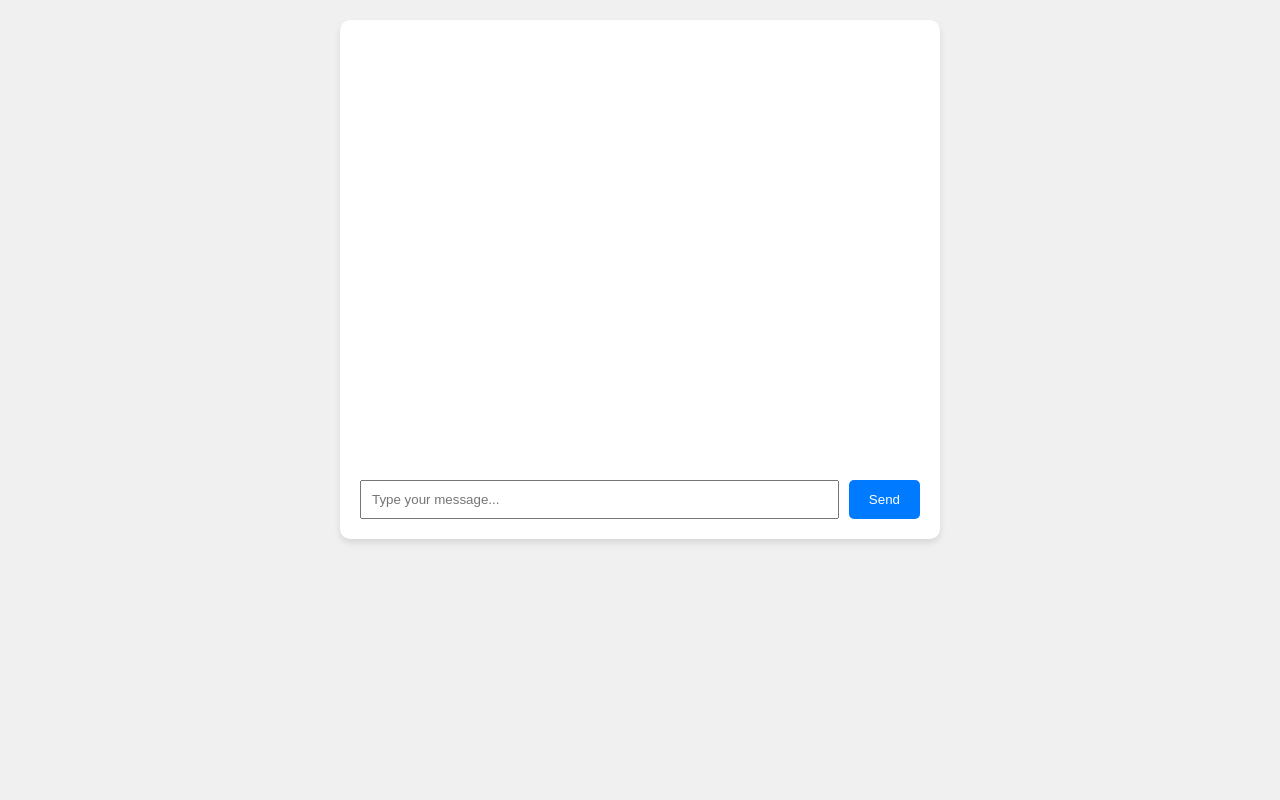
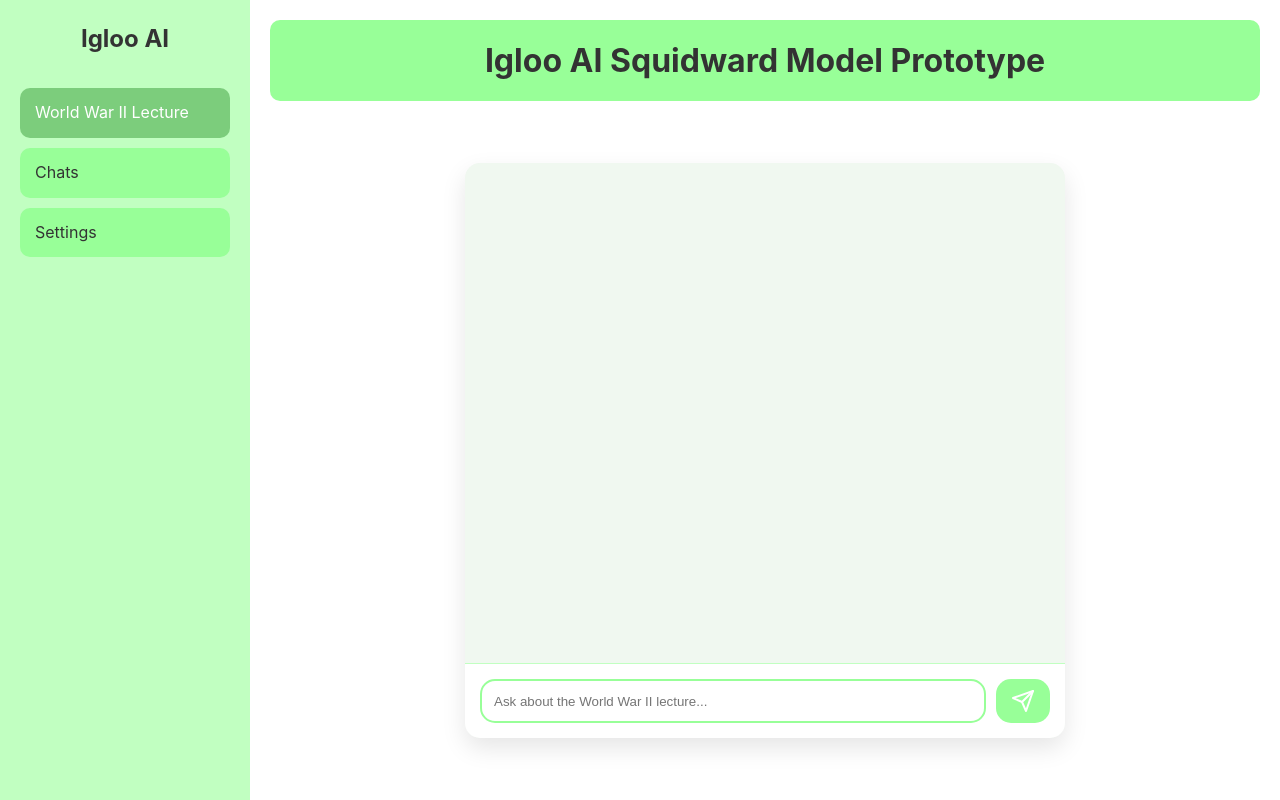
Before and after one commit to Raider1421/ai-chat-prototype, a website: page index.html in a window 1280 px wide. Drawn offline with Linux system fonts and the light colour scheme.

Commit message:
updated visually

```diff
--- a/index.html
+++ b/index.html
@@ -2,18 +2,45 @@
 <html lang="en">
 <head>
     <meta charset="UTF-8">
-    <title>AI Chat Prototype</title>
+    <title>Igloo AI Squidward Model Prototype</title>
     <link rel="stylesheet" href="styles.css">
+    <meta name="viewport" content="width=device-width, initial-scale=1.0">
 </head>
 <body>
-    <div class="container">
-        <div id="chat-container">
-            <div id="chat-messages"></div>
+    <div class="app-container">
+        <div class="sidebar">
+            <div class="logo">
+                <h2>Igloo AI</h2>
+            </div>
+            <nav class="sidebar-menu">
+                <ul>
+                    <li class="active">World War II Lecture</li>
+                    <li>Chats</li>
+                    <li>Settings</li>
+                </ul>
+            </nav>
         </div>
-        <div class="input-area">
-            <input type="text" id="user-input" placeholder="Type your message...">
-            <button id="send-btn">Send</button>
-        </div>
+        <main class="main-content">
+            <header class="app-header">
+                <h1>Igloo AI Squidward Model Prototype</h1>
+            </header>
+            <div class="chat-wrapper">
+                <div class="container">
+                    <div id="chat-container">
+                        <div id="chat-messages"></div>
+                    </div>
+                    <div class="input-area">
+                        <input type="text" id="user-input" placeholder="Ask about the World War II lecture...">
+                        <button id="send-btn">
+                            <svg xmlns="http://www.w3.org/2000/svg" width="24" height="24" viewBox="0 0 24 24" fill="none" stroke="currentColor" stroke-width="2" stroke-linecap="round" stroke-linejoin="round">
+                                <line x1="22" y1="2" x2="11" y2="13"></line>
+                                <polygon points="22 2 15 22 11 13 2 9 22 2"></polygon>
+                            </svg>
+                        </button>
+                    </div>
+                </div>
+            </div>
+        </main>
     </div>
     <script src="script.js"></script>
 </body>
--- a/styles.css
+++ b/styles.css
@@ -1,19 +1,99 @@
+:root {
+    --mint-green: #98ff98;
+    --mint-green-light: #c1ffc1;
+    --mint-green-dark: #7ccd7c;
+    --text-color: #333;
+    --background-color: #f0f8f0;
+}
+
+* {
+    margin: 0;
+    padding: 0;
+    box-sizing: border-box;
+}
+
 body {
-    font-family: Arial, sans-serif;
-    max-width: 600px;
+    font-family: 'Inter', -apple-system, BlinkMacSystemFont, 'Segoe UI', Roboto, Oxygen, Ubuntu, Cantarell, 'Open Sans', 'Helvetica Neue', sans-serif;
+    background-color: var(--background-color);
+    color: var(--text-color);
+    line-height: 1.6;
+}
+
+.app-container {
+    display: flex;
+    height: 100vh;
+    max-width: 1400px;
     margin: 0 auto;
+}
+
+.sidebar {
+    width: 250px;
+    background-color: var(--mint-green-light);
     padding: 20px;
-    background-color: #f0f0f0;
+    display: flex;
+    flex-direction: column;
+}
+
+.logo h2 {
+    color: var(--text-color);
+    margin-bottom: 30px;
+    text-align: center;
+    font-weight: 700;
+}
+
+.sidebar-menu ul {
+    list-style: none;
+}
+
+.sidebar-menu li {
+    padding: 12px 15px;
+    margin-bottom: 10px;
+    background-color: var(--mint-green);
+    border-radius: 10px;
+    cursor: pointer;
+    transition: background-color 0.3s ease;
+}
+
+.sidebar-menu li.active,
+.sidebar-menu li:hover {
+    background-color: var(--mint-green-dark);
+    color: white;
+}
+
+.main-content {
+    flex-grow: 1;
+    display: flex;
+    flex-direction: column;
+    padding: 20px;
+    background-color: white;
+}
+
+.app-header {
+    background-color: var(--mint-green);
+    padding: 15px;
+    text-align: center;
+    border-radius: 10px;
+    margin-bottom: 20px;
+}
+
+.chat-wrapper {
+    flex-grow: 1;
+    display: flex;
+    justify-content: center;
+    align-items: center;
 }
 
 .container {
-    background-color: white;
-    border-radius: 10px;
-    box-shadow: 0 4px 6px rgba(0,0,0,0.1);
+    width: 100%;
+    max-width: 600px;
+    background-color: var(--background-color);
+    border-radius: 15px;
+    box-shadow: 0 10px 25px rgba(0,0,0,0.1);
+    overflow: hidden;
 }
 
 #chat-container {
-    height: 400px;
+    height: 500px;
     overflow-y: auto;
     padding: 20px;
 }
@@ -24,36 +104,92 @@
 }
 
 .message {
-    margin-bottom: 10px;
-    padding: 10px;
-    border-radius: 5px;
+    max-width: 80%;
+    margin-bottom: 15px;
+    padding: 12px 15px;
+    border-radius: 15px;
+    line-height: 1.4;
 }
 
 .user-message {
-    background-color: #e6f2ff;
+    background-color: var(--mint-green);
     align-self: flex-end;
+    border-bottom-right-radius: 5px;
 }
 
 .ai-message {
-    background-color: #f0f0f0;
+    background-color: #e6f3e6;
     align-self: flex-start;
+    border-bottom-left-radius: 5px;
 }
 
 .input-area {
     display: flex;
-    padding: 20px;
+    padding: 15px;
+    background-color: white;
+    border-top: 1px solid var(--mint-green-light);
 }
 
 #user-input {
     flex-grow: 1;
-    padding: 10px;
+    padding: 12px;
     margin-right: 10px;
+    border: 2px solid var(--mint-green);
+    border-radius: 15px;
+    outline: none;
+    transition: border-color 0.3s ease;
+}
+
+#user-input:focus {
+    border-color: var(--mint-green-dark);
 }
 
 #send-btn {
-    padding: 10px 20px;
-    background-color: #007bff;
+    display: flex;
+    justify-content: center;
+    align-items: center;
+    padding: 10px 15px;
+    background-color: var(--mint-green);
     color: white;
     border: none;
-    border-radius: 5px;
+    border-radius: 15px;
+    cursor: pointer;
+    transition: background-color 0.3s ease;
 }
+
+#send-btn:hover {
+    background-color: var(--mint-green-dark);
+}
+
+#send-btn svg {
+    stroke: white;
+}
+
+@media (max-width: 768px) {
+    .app-container {
+        flex-direction: column;
+    }
+
+    .sidebar {
+        width: 100%;
+        flex-direction: row;
+        align-items: center;
+    }
+
+    .sidebar-menu {
+        display: flex;
+        flex-grow: 1;
+        justify-content: space-around;
+    }
+
+    .sidebar-menu ul {
+        display: flex;
+        width: 100%;
+    }
+
+    .sidebar-menu li {
+        flex-grow: 1;
+        text-align: center;
+        margin: 0 5px;
+    }
+}
```
